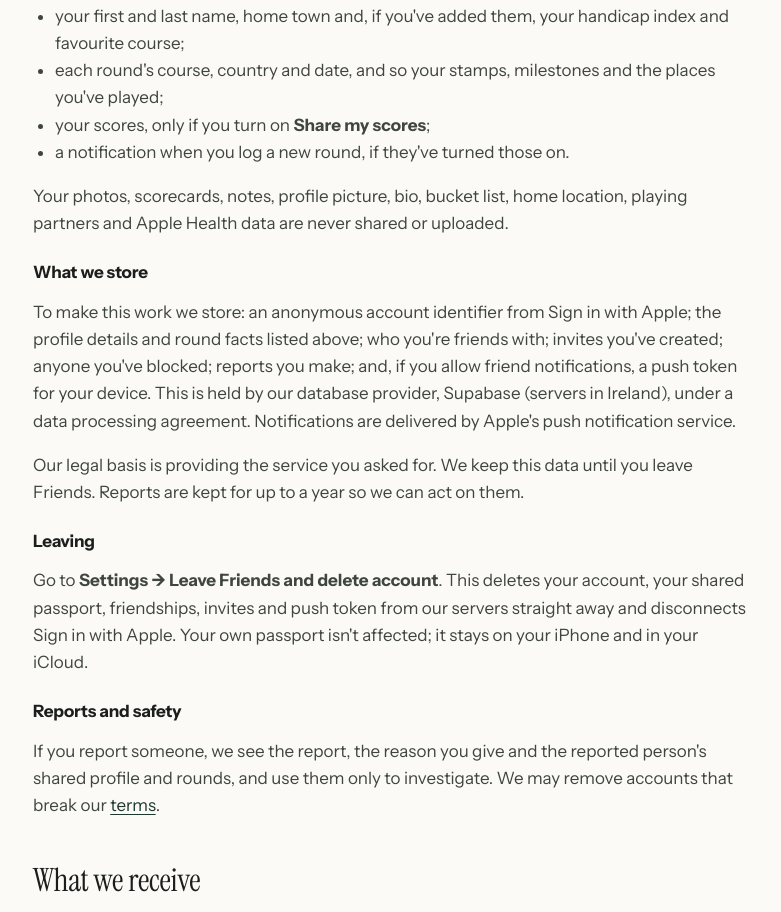
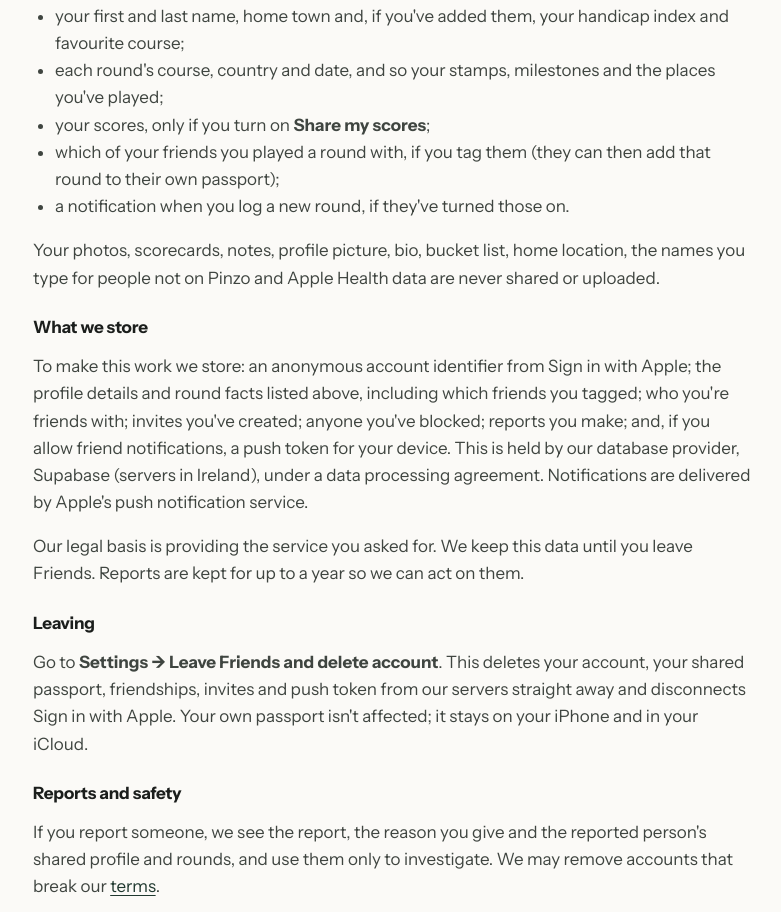
Before and after one commit to bugsybell/pinzo-site, a plain HTML site: page privacy/index.html in a window 1280 px wide. Shown: the part 2208-3120 px from the top of the page, without its empty margins (247-1028 px from the left). Drawn offline with Linux system fonts and the light colour scheme.

Commit message:
Playing partners in privacy and support; medals copy; new milestone postcard
Co-Authored-By: Claude Opus 5.5 <noreply@anthropic.com>

```diff
--- a/privacy/index.html
+++ b/privacy/index.html
@@ -56,11 +56,12 @@
     <li>your first and last name, home town and, if you've added them, your handicap index and favourite course;</li>
     <li>each round's course, country and date, and so your stamps, milestones and the places you've played;</li>
     <li>your scores, only if you turn on <b>Share my scores</b>;</li>
+    <li>which of your friends you played a round with, if you tag them (they can then add that round to their own passport);</li>
     <li>a notification when you log a new round, if they've turned those on.</li>
   </ul>
-  <p>Your photos, scorecards, notes, profile picture, bio, bucket list, home location, playing partners and Apple Health data are never shared or uploaded.</p>
+  <p>Your photos, scorecards, notes, profile picture, bio, bucket list, home location, the names you type for people not on Pinzo and Apple Health data are never shared or uploaded.</p>
   <h3>What we store</h3>
-  <p>To make this work we store: an anonymous account identifier from Sign in with Apple; the profile details and round facts listed above; who you're friends with; invites you've created; anyone you've blocked; reports you make; and, if you allow friend notifications, a push token for your device. This is held by our database provider, Supabase (servers in Ireland), under a data processing agreement. Notifications are delivered by Apple's push notification service.</p>
+  <p>To make this work we store: an anonymous account identifier from Sign in with Apple; the profile details and round facts listed above, including which friends you tagged; who you're friends with; invites you've created; anyone you've blocked; reports you make; and, if you allow friend notifications, a push token for your device. This is held by our database provider, Supabase (servers in Ireland), under a data processing agreement. Notifications are delivered by Apple's push notification service.</p>
   <p>Our legal basis is providing the service you asked for. We keep this data until you leave Friends. Reports are kept for up to a year so we can act on them.</p>
   <h3>Leaving</h3>
   <p>Go to <b>Settings → Leave Friends and delete account</b>. This deletes your account, your shared passport, friendships, invites and push token from our servers straight away and disconnects Sign in with Apple. Your own passport isn't affected; it stays on your iPhone and in your iCloud.</p>
```
Also changed, not shown: index.html (+1 -1 lines), support/index.html (+1 -0 lines), assets/cards/milestone.jpg.
